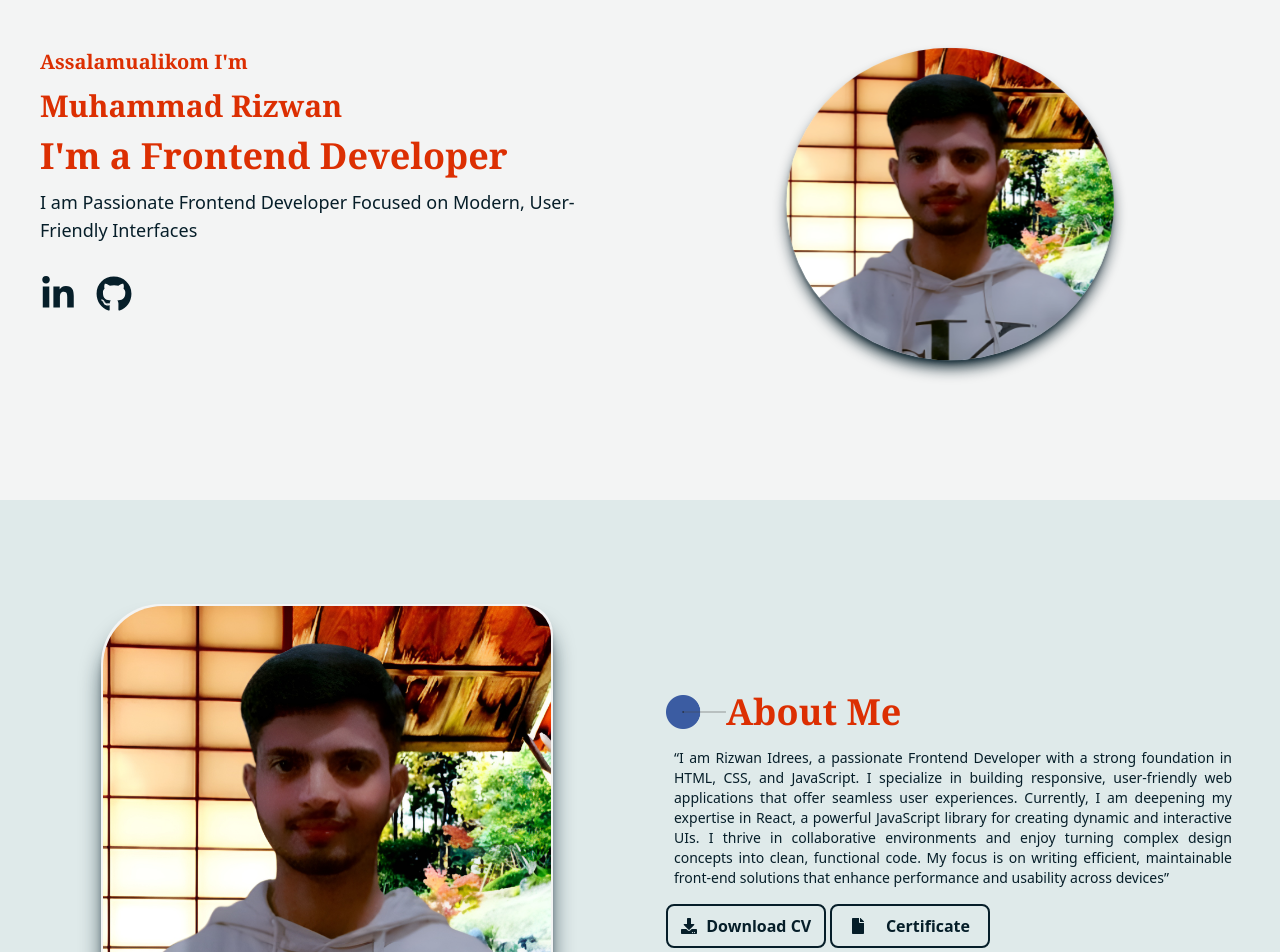
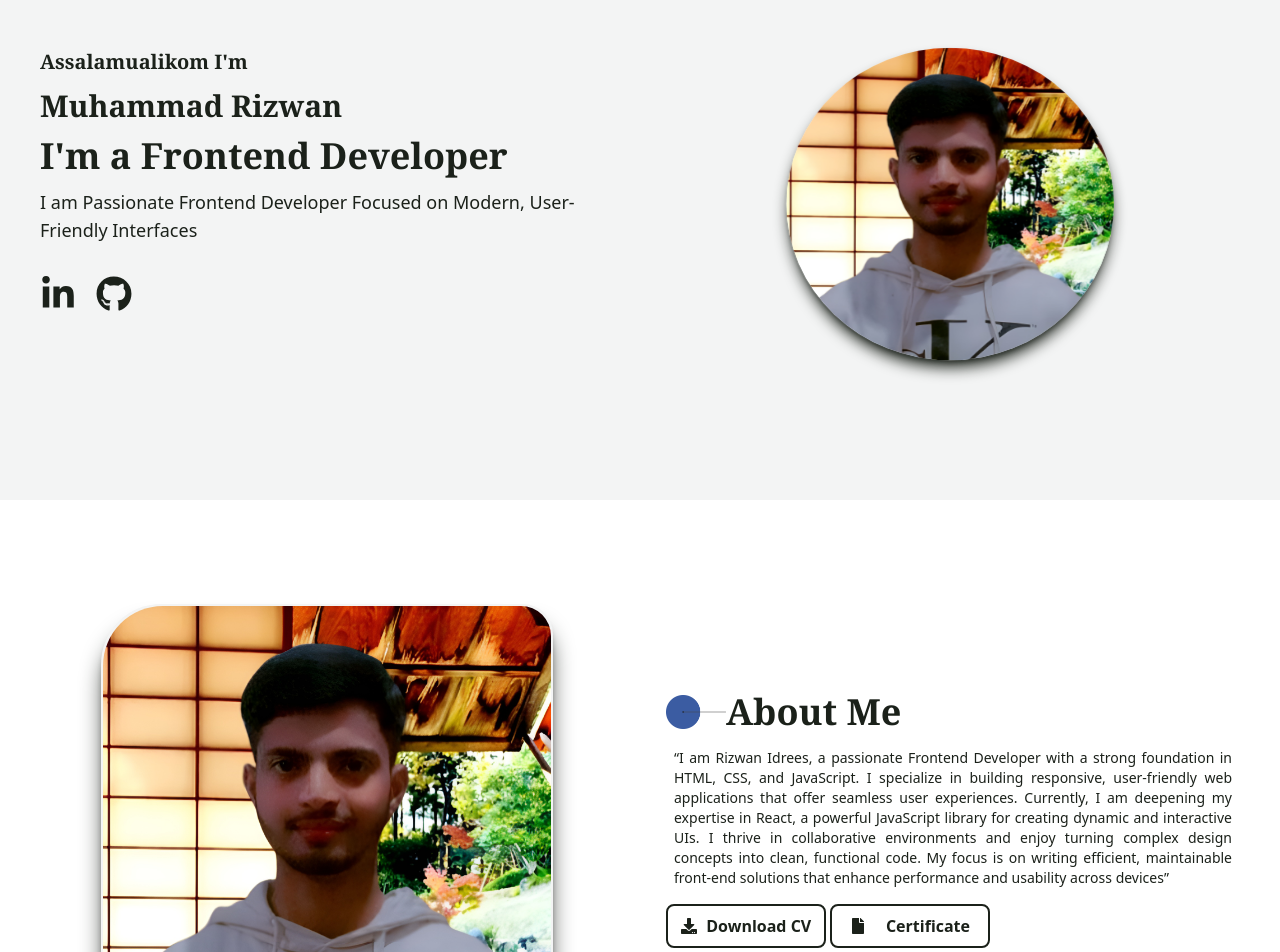
Before and after one commit to Rizwan-Ghouri/M.R-portfolio, a React (Vite) app: page / in a window 1280 px wide. Shown: the part 140-1092 px from the top of the page. Built offline with nearby package versions, Linux system fonts and the light colour scheme.

Commit message:
color changes

```diff
--- a/src/components/About/About.jsx
+++ b/src/components/About/About.jsx
@@ -41,7 +41,7 @@ const About = () => {
               <a
                 href={Mypdf}
                 download
-                className="flex items-center justify-around w-40 border-2 p-2 rounded-lg font-semibold hover:bg-Dhover hover:text-hover duration-300 cursor-pointer mb-5"
+                className="flex items-center justify-around w-40 border-2 p-2 rounded-lg font-semibold hover:bg-Dhover hover:text-textcolor duration-300 cursor-pointer mb-5"
               >
                 <FaDownload />
                 Download CV
@@ -49,7 +49,7 @@ const About = () => {
               <a
                 href="https://drive.google.com/file/d/15VyphN2YMefBmLP65j0a3py4XWHAzSDw/view"
                 target="_blank"
-                className="flex items-center justify-around w-40 border-2 p-2 rounded-lg font-semibold hover:bg-Dhover hover:text-hover duration-300 cursor-pointer mb-5"
+                className="flex items-center justify-around w-40 border-2 p-2 rounded-lg font-semibold hover:bg-Dhover hover:text-textcolor duration-300 cursor-pointer mb-5"
               >
                 <FaFile />
                 Certificate
--- a/src/components/ContectUs/ContectUs.jsx
+++ b/src/components/ContectUs/ContectUs.jsx
@@ -44,16 +44,16 @@ function ContectUs() {
   return (
     <div
       id="contect"
-      className="bg-textcolor text-darkcolor dark:bg-darkcolor dark:text-textcolor min-h-screen md:min-h-svh flex items-center pt-10"
+      className="bg-textcolor text-darkcolor dark:bg-darkcolor dark:text-textcolor flex items-center pt-10 md:h-screen"
     >
       <div
         data-aos="zoom-in"
         data-aos-duration="1500"
-        className="container page-center flex justify-center p-5"
+        className="container page-center flex justify-center p-2"
       >
         <div className="w-full max-w-md text-darkcolor dark:text-textcolor dark:shadow-textcolor shadow-darkcolor shadow-lg rounded-lg p-6">
           <h2 className="text-2xl font-bold mb-4 text-center">Contact Me!</h2>
-          <form className="space-y-4">
+          <form className="space-y-2">
             <div className="md:flex gap-3">
               <div className="w-full py-2">
                 <label className="block mb-1 font-medium">Name</label>
@@ -64,7 +64,7 @@ function ContectUs() {
                   }}
                   type="text"
                   placeholder="Your Name"
-                  className="w-full px-4 py-2 border-b-2 rounded-lg focus:outline-none focus:ring-2 focus:ring-blue-500"
+                  className="w-full px-4 py-2 border-b-2 rounded-lg focus:outline-none focus:ring-2 focus:border-0"
                 />
               </div>
               <div className="w-full py-2">
@@ -76,12 +76,12 @@ function ContectUs() {
                   }}
                   type="number"
                   placeholder="Your Contect Number"
-                  className="w-full px-4 py-2 border-b-2 rounded-lg focus:outline-none focus:ring-2 focus:ring-blue-500 "
+                  className="w-full px-4 py-2 border-b-2 rounded-lg focus:outline-none focus:ring-2 focus:border-0"
                 />
               </div>
             </div>
             <div className="md:flex gap-3">
-              <div className="w-full py-2">
+              <div className="w-full py-1">
                 <label className="block mb-1 font-medium">Email</label>
                 <input
                   value={email}
@@ -90,10 +90,10 @@ function ContectUs() {
                   }}
                   type="email"
                   placeholder="Email Address"
-                  className="w-full px-4 py-2 border-b-2 rounded-lg focus:outline-none focus:ring-2 focus:ring-blue-500 "
+                  className="w-full px-4 py-2 border-b-2 rounded-lg focus:outline-none focus:ring-2 focus:border-0"
                 />
               </div>
-              <div className="w-full py-2">
+              <div className="w-full py-1">
                 <label className="block mb-1 font-medium">Subject</label>
                 <input
                   value={subject}
@@ -102,7 +102,7 @@ function ContectUs() {
                   }}
                   type="text"
                   placeholder="Subject"
-                  className="w-full px-4 py-2 border-b-2 rounded-lg focus:outline-none focus:ring-2 focus:ring-blue-500 "
+                  className="w-full px-4 py-2 border-b-2 rounded-lg focus:outline-none focus:ring-2 focus:border-0"
                 />
               </div>
             </div>
@@ -115,15 +115,15 @@ function ContectUs() {
                   setMessage(e.target.value);
                 }}
                 placeholder="Your Message"
-                rows="4"
-                className="w-full px-4 py-2 border-b-2 rounded-lg focus:outline-none focus:ring-2 focus:ring-blue-500"
+                rows="3"
+                className="w-full px-4 py-2 border-b-2 rounded-lg focus:outline-none focus:ring-2 focus:border-0"
               ></textarea>
             </div>
             <button
               onClick={handleSubmit}
               type="submit"
-              className="w-full border-2 p-2 rounded-lg font-semibold hover:bg-Dhover hover:text-hover
-              dark:hover:bg-hover dark:hover:text-Dhover duration-300 cursor-pointer mb-5"
+              className="w-full border-2 p-2 rounded-lg font-semibold hover:bg-Dhover hover:text-textcolor
+              dark:hover:bg-textcolor dark:hover:text-Dhover duration-300 cursor-pointer mb-5"
             >
               Send Message
             </button>
--- a/src/components/Hero/Hero.jsx
+++ b/src/components/Hero/Hero.jsx
@@ -43,10 +43,10 @@ const Hero = () => {
                 href="https://www.linkedin.com/in/m-rizwanidrees/"
                 target="_blank"
               >
-                <FaLinkedinIn className="hover:text-3xl dark:hover:text-hover duration-300" />
+                <FaLinkedinIn className="hover:text-3xl duration-300" />
               </a>
               <a href="https://github.com/Rizwan-Ghouri" target="_blank">
-                <FaGithub className="hover:text-3xl dark:hover:text-hover duration-300" />
+                <FaGithub className="hover:text-3xl duration-300" />
               </a>
             </div>
           </div>
--- a/src/components/Navbar/Navbar.jsx
+++ b/src/components/Navbar/Navbar.jsx
@@ -28,7 +28,7 @@ const Navbar = ({ theme, setTheme }) => {
               {Navlinks.map((data) => {
                 return (
                   <li
-                    className="font-semibold text-lg hover:p-0.5 hover:border-b-2 dark:hover:text-hover duration-300 cursor-pointer"
+                    className="font-semibold text-lg hover:p-0.5 hover:border-b-2 duration-300 cursor-pointer"
                     key={data.id}
                   >
                     <a href={data.link}>{data.name}</a>
--- a/src/components/Projects/Projects.jsx
+++ b/src/components/Projects/Projects.jsx
@@ -41,7 +41,7 @@ const Projects = () => {
           onClick={() =>
             window.open("https://github.com/Rizwan-Ghouri", "_blank")
           }
-          className="flex items-center justify-around w-40 border-2 p-2 rounded-lg font-semibold hover:bg-Dhover hover:text-hover duration-300 cursor-pointer mb-5"
+          className="flex items-center justify-around w-40 border-2 p-2 rounded-lg font-semibold hover:bg-Dhover hover:text-textcolor duration-300 cursor-pointer mb-5"
         >
           All Projects
         </button>
--- a/src/components/common/Heading/Heading.jsx
+++ b/src/components/common/Heading/Heading.jsx
@@ -3,7 +3,7 @@ import React from 'react'
 
 const Heading = ({headingClass,headingName}) => {
   return (
-    <h1 className={`${headingClass} text-hyperclor dark:text-amber-600`}>{headingName}</h1>
+    <h1 className={`${headingClass}`}>{headingName}</h1>
   )
 }
 
--- a/src/index.css
+++ b/src/index.css
@@ -3,12 +3,10 @@
 @custom-variant dark (&:where(.dark, .dark *));
 
 @theme {
-  --color-Dhover: #250902;
-  --color-hyperclor: #dc2f02;
-  --color-darkcolor: #061E29;
-  --color-bluecolor: #1D546D;
+  --color-Dhover: #1B211A;
+  --color-darkcolor: #1B211A;
+  --color-bluecolor: #8BAE66;
   --color-textcolor: #F3F4F4;
-  --color-hover: #5F9598;
 
   --container-padding: 1rem;
   --container-padding-sm: 3rem;
```
